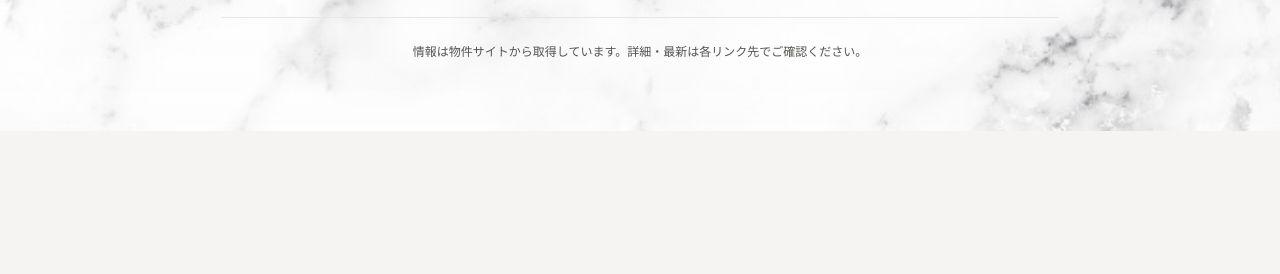
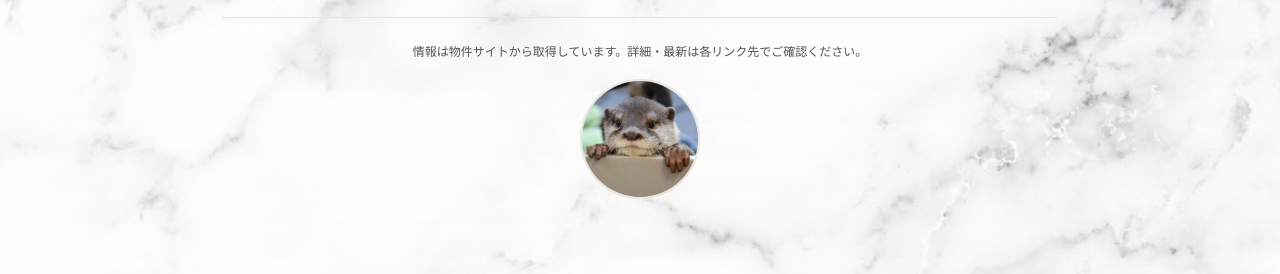
Before and after one commit to Otter1102/-, a website: page index.html in a window 1280 px wide. Shown: the part 1659-1933 px from the top of the page. Before the commit the page ends 1790 px from the top, so only its background shows below. Drawn offline with nearby package versions, Linux system fonts and the light colour scheme.

Commit message:
Add files via upload

```diff
--- a/index.html
+++ b/index.html
@@ -11,6 +11,7 @@
   <link rel="preconnect" href="https://fonts.googleapis.com" />
   <link rel="preconnect" href="https://fonts.gstatic.com" crossorigin />
   <link href="https://fonts.googleapis.com/css2?family=Cormorant+Garamond:ital,wght@0,400;0,600;1,400&family=Noto+Sans+JP:wght@300;400;500&display=swap" rel="stylesheet" />
+  <link rel="icon" href="otter.png" type="image/png" />
   <link rel="stylesheet" href="styles.css" />
 </head>
 <body>
@@ -26,6 +27,7 @@
 
     <footer class="footer">
       <p>情報は物件サイトから取得しています。詳細・最新は各リンク先でご確認ください。</p>
+      <p class="footer-otter"><img src="otter.png" alt="カワウソ" width="120" height="120" loading="lazy" /></p>
     </footer>
   </div>
   <script src="script.js"></script>
--- a/styles.css
+++ b/styles.css
@@ -329,3 +329,16 @@ body {
 .footer p {
   margin: 0;
 }
+
+.footer-otter {
+  margin-top: 1.25rem !important;
+}
+
+.footer-otter img {
+  width: 120px;
+  height: 120px;
+  object-fit: cover;
+  border-radius: 50%;
+  display: inline-block;
+  border: 2px solid var(--marble-dark);
+}
```
Also changed, not shown: otter.png (added).
